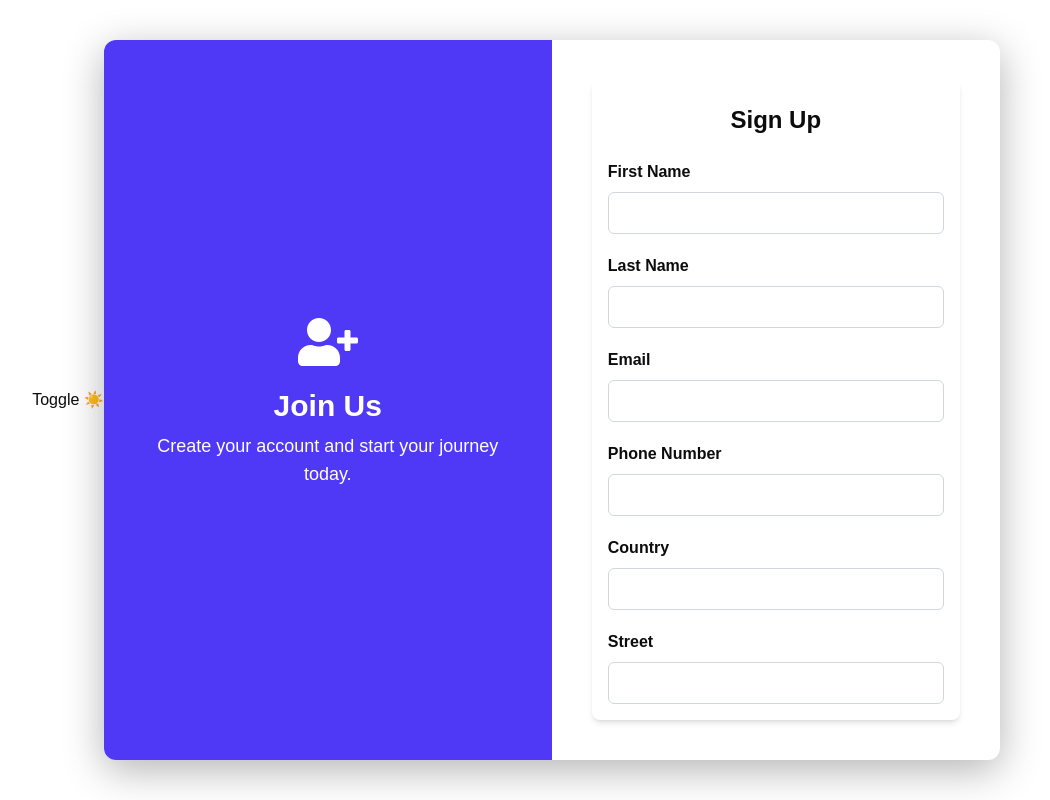
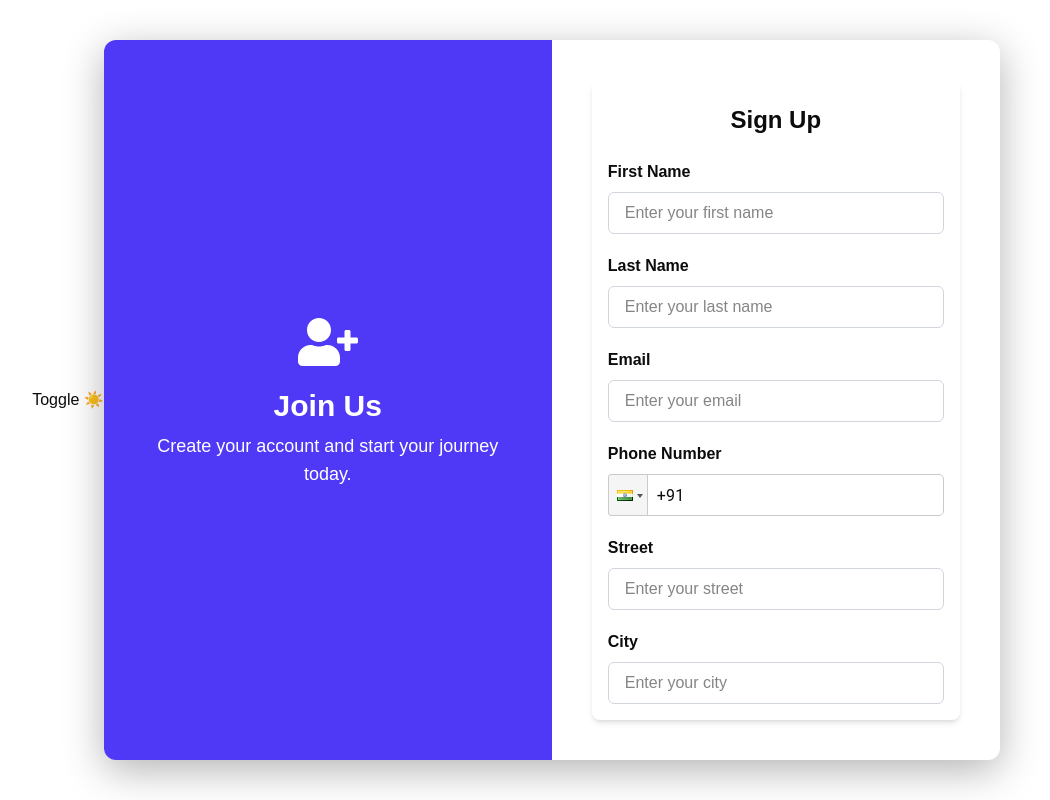
Before and after one commit to sanjeevb013/mood-tracker-frontend, a Next.js app: page /auth/signup in a window 1280 px wide. Shown: the whole page, without its empty margins (124-1174 px from the left). Built offline with nearby package versions, Linux system fonts and the light colour scheme; no server answers.

Commit message:
change protected route firebase to auth token jwt

```diff
--- a/package.json
+++ b/package.json
@@ -18,6 +18,7 @@
     "react-dom": "19.1.0",
     "react-hot-toast": "^2.6.0",
     "react-icons": "^5.5.0",
+    "react-phone-input-2": "^2.15.1",
     "recharts": "^3.1.2",
     "swr": "^2.3.6"
   },
--- a/src/app/auth/layout.tsx
+++ b/src/app/auth/layout.tsx
@@ -18,7 +18,7 @@ export default function AuthLayout({ children }: { children: React.ReactNode })
         </div>
 
         {/* Right Side */}
-        <div className="p-8 md:p-10">{children}</div>
+        <div className="p-4 md:p-10">{children}</div>
       </div>
     </div>
   );
--- a/src/app/auth/login/page.tsx
+++ b/src/app/auth/login/page.tsx
@@ -1,15 +1,13 @@
 "use client";
-import { signInWithEmailAndPassword } from "firebase/auth";
 import { useRouter } from "next/navigation";
 import { useState, ChangeEvent, FormEvent } from "react";
-import { FaSignInAlt, FaEye, FaEyeSlash } from "react-icons/fa";
-import { auth } from "../../../config/firebaseConfig";
+import { FaEye, FaEyeSlash } from "react-icons/fa";
 import toast from "react-hot-toast";
+import { loginApi } from "@/services/api/authServices";
+import { LoginData } from "@/types/authTypes";
+import { useAuth } from "@/providers/AuthProvider";
 
-interface LoginData {
-  email: string;
-  password: string;
-}
+
 
 interface FormErrors {
   [key: string]: string;
@@ -22,6 +20,7 @@ const initialState: LoginData = {
 
 export default function LoginForm() {
   const router = useRouter();
+  const {login} = useAuth()
   const [formData, setFormData] = useState<LoginData>(initialState);
   const [errors, setErrors] = useState<FormErrors>({});
   const [showPassword, setShowPassword] = useState(false);
@@ -52,29 +51,24 @@ export default function LoginForm() {
     setErrors((prev) => ({ ...prev, [name]: "" }));
   };
 
-  // ✅ handle form submit with Firebase Auth
+  // ✅ handle form submit with API call
   const handleSubmit = async (e: FormEvent<HTMLFormElement>) => {
     e.preventDefault();
     if (validate()) {
       try {
         setLoading(true);
-        // 🔑 Corrected: use formData not form
-        const resp = await signInWithEmailAndPassword(
-          auth,
-          formData.email,
-          formData.password
-        );
 
-        // save display name in localStorage if available
-        localStorage.setItem("fullName", String(resp.user.displayName || ""));
+        const data = await loginApi(formData);
+        if(data){
+               login(data.accessToken, data.refreshToken);
+                  router.push("/dashboard");
+          toast.success("Logged in successfully!");
 
-        // redirect after login
-        router.push("/dashboard");
-        toast.success("logged in successfully")
-        // toast.success("Login successful!");
+        }
+
       } catch (error: any) {
         console.error("Login error:", error);
-        // toast.error("Please enter valid credentials");
+        toast.error(error.message || "Login failed");
       } finally {
         setLoading(false);
       }
@@ -122,7 +116,6 @@ export default function LoginForm() {
 
   return (
     <>
-       {/* Right Side - Form */}
       <form onSubmit={handleSubmit} className="p-8 md:p-10">
         <h2 className="text-2xl font-bold mb-6 text-center">Login</h2>
 
@@ -147,7 +140,7 @@ export default function LoginForm() {
         <div className="flex gap-2 mt-2 items-center justify-center">
           <span>Don't have an account?</span>
           <span
-          onClick={()=>router.push('/auth/signup')}
+            onClick={() => router.push("/auth/signup")}
             className="text-indigo-600 hover:underline cursor-pointer"
           >
             Sign up
--- a/src/app/auth/signup/page.tsx
+++ b/src/app/auth/signup/page.tsx
@@ -1,21 +1,14 @@
 "use client";
+import { useAuth } from "@/providers/AuthProvider";
+import { signup } from "@/services/api/authServices";
+import { FormData, SignupPayload } from "@/types/authTypes";
 import { useRouter } from "next/navigation";
 import { useState, ChangeEvent, FormEvent } from "react";
+import toast from "react-hot-toast";
 import { FaEye, FaEyeSlash } from "react-icons/fa";
+import PhoneInput from "react-phone-input-2";
+import "react-phone-input-2/lib/style.css";
 
-interface FormData {
-  email: string;
-  firstName: string;
-  lastName: string;
-  phoneNumber: string;
-  country: string;
-  password: string;
-  confirmPassword: string;
-  street: string;
-  city: string;
-  state: string;
-  zip: string;
-}
 
 interface FormErrors {
   [key: string]: string;
@@ -27,6 +20,7 @@ const initialState: FormData = {
   lastName: "",
   phoneNumber: "",
   country: "",
+  countryCode: "",
   password: "",
   confirmPassword: "",
   street: "",
@@ -37,6 +31,7 @@ const initialState: FormData = {
 
 export default function SignUpForm() {
   const router = useRouter();
+  const {login} = useAuth()
   const [formData, setFormData] = useState<FormData>(initialState);
   const [errors, setErrors] = useState<FormErrors>({});
   const [showPassword, setShowPassword] = useState(false);
@@ -53,35 +48,72 @@ export default function SignUpForm() {
       newErrors.email = "Invalid email format";
     }
 
-    if (!formData.firstName.trim()) newErrors.firstName = "First name is required";
-    if (!formData.lastName.trim()) newErrors.lastName = "Last name is required";
+    if (!formData.firstName.trim()) {
+      newErrors.firstName = "First name is required";
+    } else if (!/^[A-Za-z]+$/.test(formData.firstName)) {
+      newErrors.firstName = "First name must contain only letters";
+    }
 
+    if (!formData.lastName.trim()) {
+      newErrors.lastName = "Last name is required";
+    } else if (!/^[A-Za-z]+$/.test(formData.lastName)) {
+      newErrors.lastName = "Last name must contain only letters";
+    }
+
+    // ✅ Phone number (already includes country code)
     if (!formData.phoneNumber.trim()) {
       newErrors.phoneNumber = "Phone number is required";
-    } else if (!/^\+?\d{10,15}$/.test(formData.phoneNumber)) {
-      newErrors.phoneNumber = "Invalid phone number";
+    } else if (!/^\+?[1-9]\d{5,15}$/.test(formData.phoneNumber)) {
+      newErrors.phoneNumber =
+        "Phone number must include country code and be 6–15 digits long";
     }
 
     if (!formData.country.trim()) newErrors.country = "Country is required";
-
     if (!formData.street.trim()) newErrors.street = "Street is required";
     if (!formData.city.trim()) newErrors.city = "City is required";
     if (!formData.state.trim()) newErrors.state = "State is required";
-    if (!formData.zip.trim()) newErrors.zip = "Zip is required";
 
-    if (!formData.password) newErrors.password = "Password is required";
-    else if (formData.password.length < 6) newErrors.password = "Password must be at least 6 characters";
+    if (!formData.zip.trim()) {
+      newErrors.zip = "Zip is required";
+    } else if (!/^\d{6}$|^\d{8}$/.test(formData.zip)) {
+      newErrors.zip = "Zip code must be exactly 6 or 8 digits";
+    }
 
-    if (!formData.confirmPassword) newErrors.confirmPassword = "Please confirm your password";
-    else if (formData.password !== formData.confirmPassword) newErrors.confirmPassword = "Passwords do not match";
+    if (!formData.password) {
+      newErrors.password = "Password is required";
+    } else if (
+      !/^(?=.*[a-z])(?=.*[A-Z])(?=.*\d)(?=.*[@$!%*?&])[A-Za-z\d@$!%*?&]{6,}$/.test(
+        formData.password
+      )
+    ) {
+      newErrors.password =
+        "Password must include uppercase, lowercase, number & special character";
+    }
+
+    if (!formData.confirmPassword) {
+      newErrors.confirmPassword = "Please confirm your password";
+    } else if (formData.password !== formData.confirmPassword) {
+      newErrors.confirmPassword = "Passwords do not match";
+    }
 
     setErrors(newErrors);
     return Object.keys(newErrors).length === 0;
   };
 
-  // Input change handler
-  const handleChange = (e: ChangeEvent<HTMLInputElement>) => {
-    const { name, value } = e.target;
+  // ✅ Input change handler
+  const handleChange = (e: ChangeEvent<HTMLInputElement | HTMLSelectElement>) => {
+    let { name, value } = e.target;
+
+    if (value.startsWith(" ")) return;
+
+    if (name === "firstName" || name === "lastName") {
+      value = value.replace(/[^A-Za-z]/g, "");
+    }
+
+    if (name === "zip") {
+      value = value.replace(/[^0-9]/g, "").slice(0, 8);
+    }
+
     setFormData((prev) => ({ ...prev, [name]: value }));
 
     if (errors[name]) {
@@ -89,16 +121,19 @@ export default function SignUpForm() {
     }
   };
 
-  // Submit handler
+  // ✅ Submit handler
   const handleSubmit = async (e: FormEvent<HTMLFormElement>) => {
     e.preventDefault();
-    if (!validate()) return; // ❌ stop if errors
+    if (!validate()) return;
 
     try {
-      const { confirmPassword, city, state, street, zip, ...rest } = formData;
+      setIsSubmitting(true);
+
+      const { confirmPassword, city, state, street, zip,countryCode, ...rest } = formData;
 
       const apiData = {
         ...rest,
+        phoneNumber: `+${formData.phoneNumber}`, // already includes country code
         address: {
           street,
           city,
@@ -107,29 +142,30 @@ export default function SignUpForm() {
           country: formData.country,
         },
       };
-
-      console.log("✅ Valid Data Submitted:", apiData);
-
-      // API call here...
-      // await fetch("/api/signup", { method: "POST", body: JSON.stringify(apiData) });
-
-      // Reset form
-      // setFormData(initialState);
+      const result = await signup(apiData);
+      if (result.accessToken && result.refreshToken) {
+       localStorage.setItem("accessToken", result.accessToken);
+      localStorage.setItem("refreshToken", result.refreshToken);
+        login(result.accessToken, result.refreshToken);
+        router.push("/dashboard")
+    }
+      toast.success(result.message)
+      setIsSubmitting(false);
     } catch (error) {
       console.error("Submission error:", error);
-    } finally {
-      // setIsSubmitting(false);
+      setIsSubmitting(false);
     }
   };
 
-  // Input Renderer
+  // ✅ Input Renderer with placeholder
   const renderInput = (
     field: keyof FormData,
     label: string,
     type: string,
     showToggle?: boolean,
     toggleFn?: () => void,
-    show?: boolean
+    show?: boolean,
+    placeholder?: string
   ) => (
     <div className="mb-5 relative">
       <label htmlFor={field} className="block mb-2 font-semibold capitalize">
@@ -142,6 +178,7 @@ export default function SignUpForm() {
         value={formData[field]}
         onChange={handleChange}
         disabled={isSubmitting}
+        placeholder={placeholder}
         className={`w-full px-4 py-2 border rounded-md focus:outline-none focus:ring-2 focus:ring-indigo-500 transition disabled:opacity-50 disabled:cursor-not-allowed ${
           errors[field] ? "border-red-500" : "border-gray-300"
         }`}
@@ -166,30 +203,66 @@ export default function SignUpForm() {
   return (
     <form
       onSubmit={handleSubmit}
-      className="max-w-md mx-auto h-[80vh] overflow-y-auto px-4 py-6 rounded-lg shadow-md"
+      className="max-w-md h-[80vh] overflow-y-auto px-4 py-6 rounded-lg shadow-md"
     >
       <h2 className="text-2xl font-bold mb-6 text-center">Sign Up</h2>
 
-      {renderInput("firstName", "First Name", "text")}
-      {renderInput("lastName", "Last Name", "text")}
-      {renderInput("email", "Email", "email")}
-      {renderInput("phoneNumber", "Phone Number", "tel")}
-      {renderInput("country", "Country", "text")}
+      {renderInput("firstName", "First Name", "text", false, undefined, false, "Enter your first name")}
+      {renderInput("lastName", "Last Name", "text", false, undefined, false, "Enter your last name")}
+      {renderInput("email", "Email", "email", false, undefined, false, "Enter your email")}
 
-      {/* Address */}
-      {renderInput("street", "Street", "text")}
-      {renderInput("city", "City", "text")}
-      {renderInput("state", "State", "text")}
-      {renderInput("zip", "Zip Code", "text")}
+      {/* ✅ Phone input with country code selector */}
+      <div className="mb-5">
+        <label htmlFor="phoneNumber" className="block mb-2 font-semibold">
+          Phone Number
+        </label>
+        <PhoneInput
+          country={"in"} // default country
+          value={formData.phoneNumber}
+          onChange={(phone, country: any) => {
+            setFormData((prev) => ({
+              ...prev,
+              phoneNumber: `${phone}`, // ensures + included
+              country: country?.name || "",
+              countryCode: `+${country?.dialCode || ""}`,
+            }));
+            if (errors.phoneNumber) {
+              setErrors((prev) => ({ ...prev, phoneNumber: "" }));
+            }
+          }}
+          inputProps={{
+            name: "phoneNumber",
+            required: true,
+            disabled: isSubmitting,
+          }}
+          inputStyle={{
+            width: "100%",
+            height: "42px",
+            fontSize: "16px",
+          }}
+          containerStyle={{
+            width: "100%",
+          }}
+          placeholder="Enter phone number"
+        />
+        {errors.phoneNumber && (
+          <p className="text-red-500 text-sm mt-1">{errors.phoneNumber}</p>
+        )}
+      </div>
 
-      {/* Passwords */}
+      {renderInput("street", "Street", "text", false, undefined, false, "Enter your street")}
+      {renderInput("city", "City", "text", false, undefined, false, "Enter your city")}
+      {renderInput("state", "State", "text", false, undefined, false, "Enter your state")}
+      {renderInput("zip", "Zip Code", "text", false, undefined, false, "Enter zip code")}
+
       {renderInput(
         "password",
         "Password",
         "password",
         true,
         () => setShowPassword((prev) => !prev),
-        showPassword
+        showPassword,
+        "Enter your password"
       )}
       {renderInput(
         "confirmPassword",
@@ -197,14 +270,16 @@ export default function SignUpForm() {
         "password",
         true,
         () => setShowConfirmPassword((prev) => !prev),
-        showConfirmPassword
+        showConfirmPassword,
+        "Re-enter your password"
       )}
 
       <button
         type="submit"
+        disabled={isSubmitting}
         className="w-full py-2 px-4 bg-indigo-600 hover:bg-indigo-700 disabled:bg-indigo-400 text-white font-bold rounded-md transition-colors disabled:cursor-not-allowed"
       >
-        Create
+        {isSubmitting ? "Creating..." : "Create"}
       </button>
 
       <div className="flex gap-2 mt-4 items-center justify-center">
--- a/src/app/layout.tsx
+++ b/src/app/layout.tsx
@@ -5,7 +5,6 @@ import  ThemeProvider  from "../providers/ThemeProvider";
 import { AuthProvider } from "@/providers/AuthProvider";
 
 import "./globals.css";
-import Footer from "@/components/dashboard/Footer";
 
 const geistSans = Geist({
   variable: "--font-geist-sans",
--- a/src/components/dashboard/Navbar.tsx
+++ b/src/components/dashboard/Navbar.tsx
@@ -1,11 +1,11 @@
 "use client";
 
-import { Menu, Search, Bell, User, ChevronDown } from "lucide-react";
+import { Menu, Search, Bell, ChevronDown } from "lucide-react";
 import { useEffect, useRef, useState } from "react";
 import ThemeToggle from "../buttons/ToggleButton";
 import { useRouter } from "next/navigation";
-import { getAuth, signOut } from "firebase/auth";
 import { useTheme } from "next-themes";
+import { useAuth } from "@/providers/AuthProvider"; // ✅ use your auth context
 
 interface NavbarProps {
   toggleSidebar: () => void;
@@ -16,9 +16,10 @@ export default function Navbar({ toggleSidebar }: NavbarProps) {
   const [isNotificationOpen, setIsNotificationOpen] = useState(false);
   const dropdownRef = useRef<HTMLDivElement | null>(null);
   const router = useRouter();
-  const auth = getAuth();
   const { theme } = useTheme();
   const isDark = theme === "dark";
+
+  const { user, logout } = useAuth(); // ✅ useAuth context
 
   useEffect(() => {
     function handleClickOutside(event: MouseEvent) {
@@ -38,8 +39,7 @@ export default function Navbar({ toggleSidebar }: NavbarProps) {
 
   const handleSignOut = async () => {
     try {
-      await signOut(auth);
-      router.push("auth/login");
+      logout(); // ✅ use context logout (clears tokens + redirects)
     } catch (error) {
       console.error("Error signing out:", error);
     }
@@ -146,7 +146,7 @@ export default function Navbar({ toggleSidebar }: NavbarProps) {
               className={`flex items-center space-x-2 p-2 rounded-lg transition-colors duration-200 focus:outline-none focus:ring-2 focus:ring-blue-500 ${hoverText} ${hoverBg}`}
             >
               <div className="w-8 h-8 bg-gradient-to-br from-purple-500 to-pink-500 rounded-full flex items-center justify-center text-white text-sm font-medium">
-                JD
+                {user?.email?.[0]?.toUpperCase() ?? "?"}
               </div>
               <ChevronDown size={16} className="hidden sm:block" />
             </button>
@@ -158,8 +158,9 @@ export default function Navbar({ toggleSidebar }: NavbarProps) {
                 }`}
               >
                 <div className={`p-4 border-b ${borderColor}`}>
-                  <p className={`text-sm font-medium ${baseText}`}>John Doe</p>
-                  <p className="text-xs text-gray-500">john@example.com</p>
+                  <p className={`text-sm font-medium ${baseText}`}>
+                    {user?.email ?? "Guest"}
+                  </p>
                 </div>
                 <div className="py-2">
                   <a
--- a/src/providers/AuthProvider.tsx
+++ b/src/providers/AuthProvider.tsx
@@ -1,25 +1,76 @@
-"use client"
-import React from 'react';
-import { createContext, useContext, useEffect, useState } from 'react';
-import { onAuthStateChanged, User } from 'firebase/auth';
-import { auth } from '../config/firebaseConfig';
+"use client";
 
+import {
+  createContext,
+  useContext,
+  useEffect,
+  useState,
+  ReactNode,
+} from "react";
+import { useRouter } from "next/navigation";
 
-const AuthContext = createContext<{ user: User | null, loading: boolean }>({ user: null, loading: true });
+interface User {
+  id?: string;
+  email?: string;
+  // add more fields as needed
+}
 
-export const AuthProvider = ({ children }: { children: React.ReactNode }) => {
+interface AuthContextType {
+  user: User | null;
+  loading: boolean;
+  login: (accessToken: string, refreshToken: string, user?: User) => void;
+  logout: () => void;
+  isAuthenticated: boolean;
+}
 
-    const [user, setUser] = useState<User | null>(null);
+const AuthContext = createContext<AuthContextType | undefined>(undefined);
+
+export const AuthProvider = ({ children }: { children: ReactNode }) => {
+  const [user, setUser] = useState<User | null>(null);
   const [loading, setLoading] = useState(true);
+  const router = useRouter();
 
   useEffect(() => {
-    const unsubscribe = onAuthStateChanged(auth, (user) => {
-      setUser(user);
-      setLoading(false);
-    });
-    return () => unsubscribe();
+    // On mount, restore tokens and user if available
+    const access = localStorage.getItem("accessToken");
+    const refresh = localStorage.getItem("refreshToken");
+    const storedUser = localStorage.getItem("user");
+
+    if (access && refresh) {
+      setUser(storedUser ? JSON.parse(storedUser) : { email: "unknown" });
+    }
+    setLoading(false);
   }, []);
 
-  return <AuthContext.Provider value={{ user, loading }}>{children}</AuthContext.Provider>;
+  const login = (accessToken: string, refreshToken: string, user?: User) => {
+    localStorage.setItem("accessToken", accessToken);
+    localStorage.setItem("refreshToken", refreshToken);
+    if (user) localStorage.setItem("user", JSON.stringify(user));
+
+    setUser(user ?? { email: "unknown" });
+  };
+
+  const logout = () => {
+    localStorage.removeItem("accessToken");
+    localStorage.removeItem("refreshToken");
+    localStorage.removeItem("user");
+    setUser(null);
+    router.push("/auth/login");
+  };
+
+  const isAuthenticated = !!user;
+
+  return (
+    <AuthContext.Provider
+      value={{ user, loading, login, logout, isAuthenticated }}
+    >
+      {children}
+    </AuthContext.Provider>
+  );
 };
-export const useAuth = () => useContext(AuthContext);
+
+export const useAuth = () => {
+  const ctx = useContext(AuthContext);
+  if (!ctx) throw new Error("useAuth must be used inside AuthProvider");
+  return ctx;
+};
--- /dev/null
+++ b/src/types/authTypes.tsx
@@ -0,0 +1,36 @@
+export interface SignupPayload {
+  firstName: string;
+  lastName: string;
+  email: string;
+  phoneNumber: string;
+  country: string;
+  password: string;
+
+  address: {
+    street: string;
+    city: string;
+    state: string;
+    zip: string;
+    country: string;
+  };
+}
+
+export interface FormData {
+  email: string;
+  firstName: string;
+  lastName: string;
+  phoneNumber: string;
+  country: string;
+  password: string;
+    countryCode: string,
+  confirmPassword: string;
+  street: string;
+  city: string;
+  state: string;
+  zip: string;
+}
+
+export interface LoginData {
+  email: string;
+  password: string;
+}
```
Also changed, not shown: src/lib/axios.tsx (+21 -22 lines), src/services/api/authServices.tsx (+8 -2 lines), 1 other file (tests, documents, lock files or other folders). Lines whose indentation alone changed are shown as unchanged.
